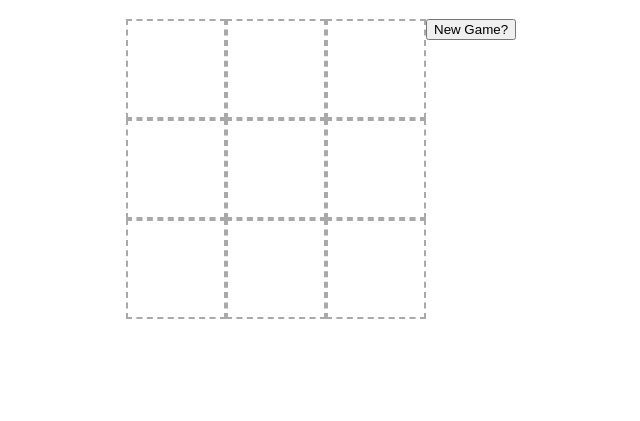
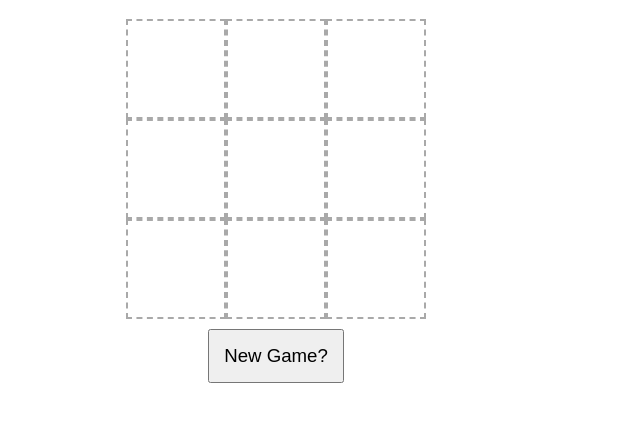
Before and after one commit to designmarz/UCreate3D_TicTacToe, a plain HTML site: page index.html in a window 1280 px wide. Shown: the part 61-482 px from the top of the page, without its empty margins (364-1004 px from the left). Drawn offline with Linux system fonts and the light colour scheme.

Commit message:
added but commentd out easy/med switch for AI

```diff
--- a/index.html
+++ b/index.html
@@ -22,7 +22,12 @@
       <div id="6" class="box"></div>
       <div id="7" class="box"></div>
       <div id="8" class="box"></div>
+
+            <button onClick = "newGame()" id="newGame">New Game?</button>
     </div>
-<button onClick = "newGame()">New Game?</button>
+<!-- <div class="switch">
+      <p><input type="checkbox" name="easy" value="Easy"> Easy AI</p>
+      <p><input type="checkbox" name="medium" value="Medium"> Medium AI</p>
+</div> -->
 </body>
 </html>
--- a/style.css
+++ b/style.css
@@ -4,6 +4,13 @@
   text-align: center;
   width: 300px;
 }
+
+button#newGame {
+  margin-top: 10px;
+  font-size: 14pt;
+  padding: 14px;
+}
+
 
 .box {
   border: 2px dashed darkgrey;
```
